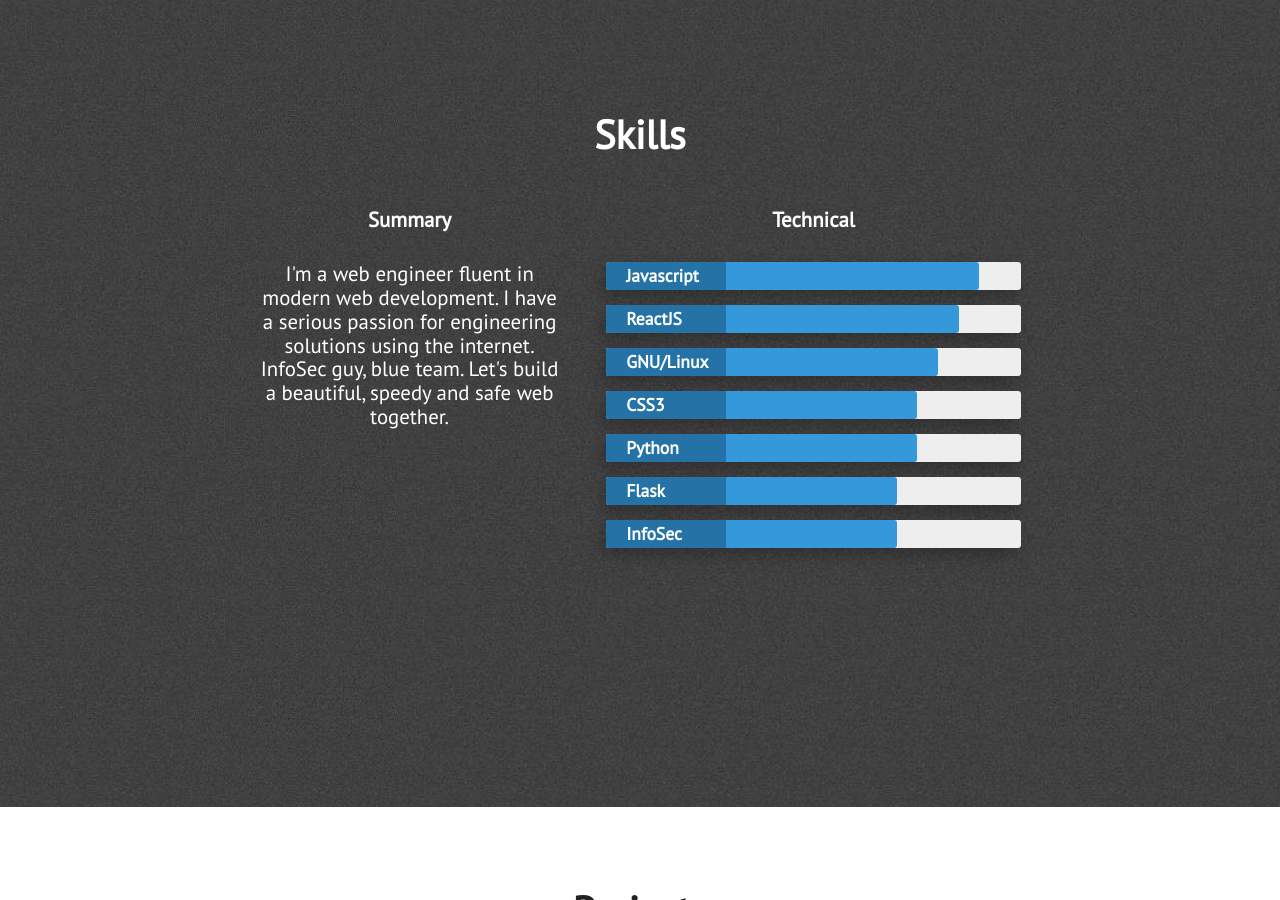
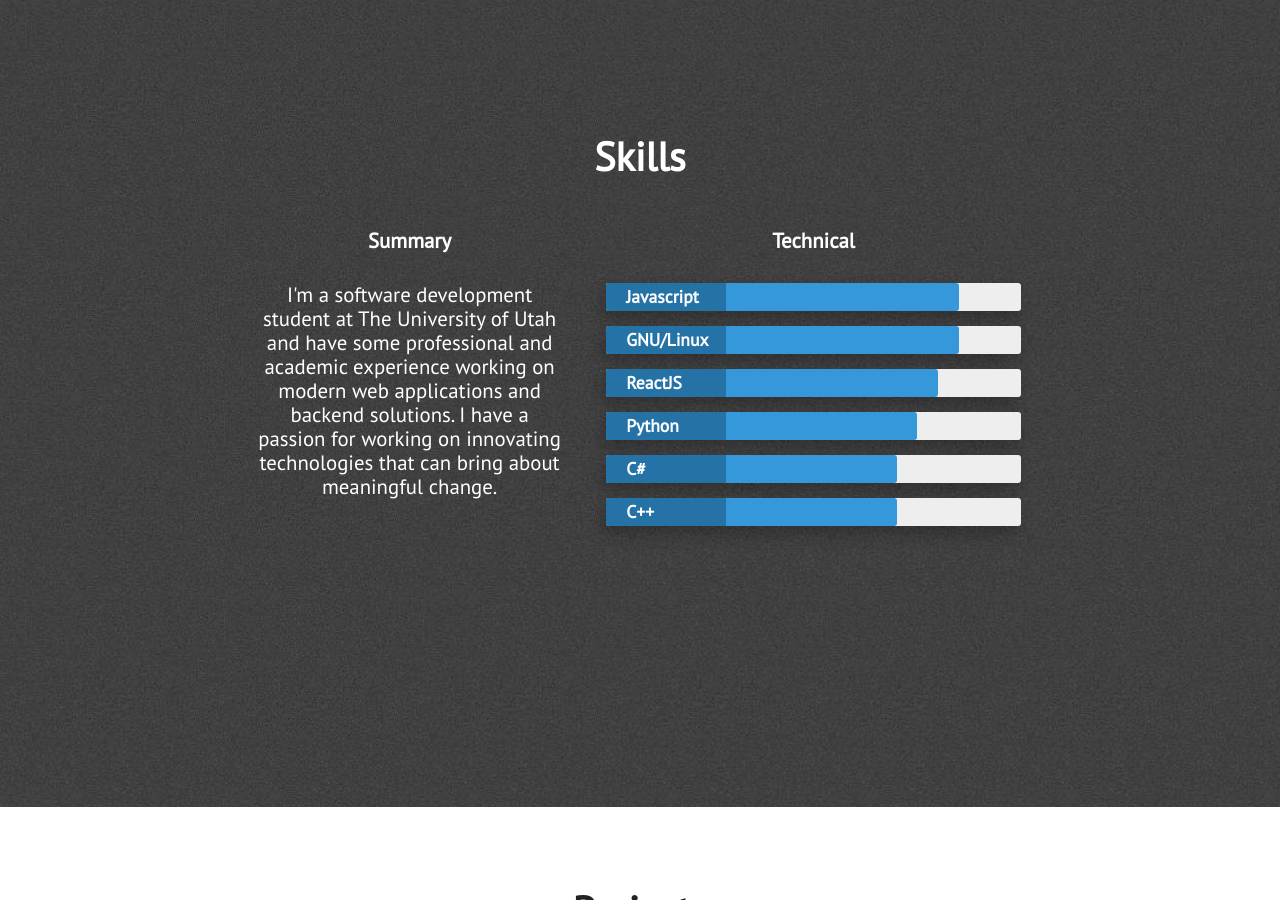
Before and after one commit to kylejcharlton/portfolio, a Jekyll site: the page built from index.html, in a window 1280 px wide and 900 px high, scrolled down 2093 px. Built offline with Jekyll 4.4.1, drawn with Linux system fonts in a browser that asks for light colours; nearby versions of some CDN libraries.

Commit message:
Updated skills

```diff
--- a/_includes/skills.html
+++ b/_includes/skills.html
@@ -1,4 +1,3 @@
-
 <div class="section-wrapper">
     <section class="section skills" id="skills">
         <div>
@@ -8,30 +7,26 @@
                 <div class="what-i-do">
                     <h3 class="center-align skills-subsection">Summary</h3>
                     <p class="paragraph-text center-align">
-                        I'm a web engineer fluent in modern web development. I have a serious passion for engineering solutions using the internet. InfoSec guy, blue team. Let's build a beautiful, speedy and safe web together.
+                        I'm a software development student at The University of Utah and have some professional and
+                        academic experience working on modern web applications and backend solutions. I have a passion
+                        for working on innovating technologies that can bring about meaningful change.
                     </p>
                 </div>
                 <div class="technical-skills">
                     <h3 class="center-align skills-subsection">Technical</h3>
                     <div class="progress-bars">
-                        <div class="skillbar clearfix " data-percent="90%">
+                        <div class="skillbar clearfix " data-percent="85%">
                             <div class="skillbar-title" style="background: #2980b9;"><span>Javascript</span></div>
                             <div class="skillbar-bar" style="background: #3498db;"></div>
                         </div> <!-- End Skill Bar -->
 
                         <div class="skillbar clearfix " data-percent="85%">
-                            <div class="skillbar-title" style="background: #2980b9;"><span>ReactJS</span></div>
-                            <div class="skillbar-bar" style="background: #3498db;"></div>
-                        </div> <!-- End Skill Bar -->
-
-                        <div class="skillbar clearfix " data-percent="80%">
                             <div class="skillbar-title" style="background: #2980b9;"><span>GNU/Linux</span></div>
                             <div class="skillbar-bar" style="background: #3498db"></div>
                         </div> <!-- End Skill Bar -->
 
-
-                        <div class="skillbar clearfix " data-percent="75%">
-                            <div class="skillbar-title" style="background: #2980b9;"><span>CSS3</span></div>
+                        <div class="skillbar clearfix " data-percent="80%">
+                            <div class="skillbar-title" style="background: #2980b9;"><span>ReactJS</span></div>
                             <div class="skillbar-bar" style="background: #3498db;"></div>
                         </div> <!-- End Skill Bar -->
 
@@ -41,13 +36,13 @@
                         </div> <!-- End Skill Bar -->
 
                         <div class="skillbar clearfix " data-percent="70%">
-                            <div class="skillbar-title" style="background: #2980b9"><span>Flask</span></div>
+                            <div class="skillbar-title" style="background: #2980b9;"><span>C#</span></div>
                             <div class="skillbar-bar" style="background: #3498db;"></div>
                         </div> <!-- End Skill Bar -->
 
                         <div class="skillbar clearfix " data-percent="70%">
-                            <div class="skillbar-title" style="background: #2980b9"><span>InfoSec</span></div>
-                            <div class="skillbar-bar" style="background: #3498db"></div>
+                            <div class="skillbar-title" style="background: #2980b9"><span>C++</span></div>
+                            <div class="skillbar-bar" style="background: #3498db;"></div>
                         </div> <!-- End Skill Bar -->
                     </div>
                 </div>
```
